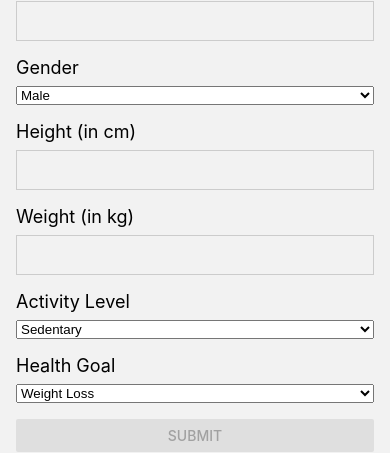
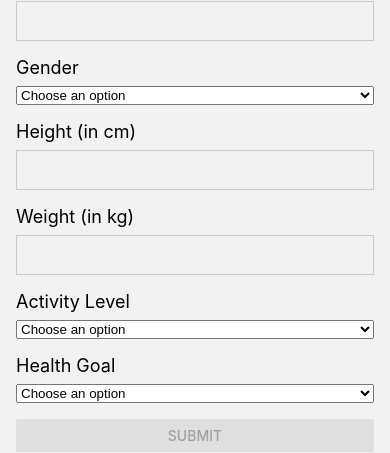
Before and after one commit to phommacm/EatWise, a React Native app: screen / in a window 390 px wide. Shown: the part 153-606 px from the top of the page. Built offline with nearby package versions, Linux system fonts and the light colour scheme.

Commit message:
fix(health-goals): adding a picker item to tell the user to choose an option, fixing form submission issue

```diff
--- a/screens/HealthGoalsScreen.js
+++ b/screens/HealthGoalsScreen.js
@@ -100,7 +100,7 @@ const HealthGoalsScreen = () => {
   return adjustedCaloricIntake.toFixed(0);
 };
 
-  const isFormValid = age.trim() !== '' && gender.trim() !== '' && height.trim() !== '' && weight.trim() !== '' && activityLevel.trim() !== '' && healthGoal.trim() !== '';
+  const isFormValid = age.trim() !== '' && gender.trim() !== '' && gender !== 'choose_option' && height.trim() !== '' && weight.trim() !== '' && activityLevel.trim() !== '' && activityLevel !== 'choose_option' && healthGoal.trim() !== '' && healthGoal !== 'choose_option';
 
   return (
     <View style={styles.container}>
@@ -120,6 +120,7 @@ const HealthGoalsScreen = () => {
           selectedValue={gender}
           onValueChange={handleGenderChange}
         >
+          <Picker.Item label="Choose an option" value="choose_option" />
           <Picker.Item label="Male" value="male" />
           <Picker.Item label="Female" value="female" />
         </Picker>
@@ -146,6 +147,7 @@ const HealthGoalsScreen = () => {
           selectedValue={activityLevel}
           onValueChange={handleActivityLevelChange}
         >
+          <Picker.Item label="Choose an option" value="choose_option" />
           <Picker.Item label="Sedentary" value="sedentary" />
           <Picker.Item label="Lightly active" value="lightly_active" />
           <Picker.Item label="Moderately active" value="moderately_active" />
@@ -159,6 +161,7 @@ const HealthGoalsScreen = () => {
           selectedValue={healthGoal}
           onValueChange={handleHealthGoalChange}
         >
+          <Picker.Item label="Choose an option" value="choose_option" />
           <Picker.Item label="Weight Loss" value="weight_loss" />
           <Picker.Item label="Weight Maintenance" value="weight_maintenance" />
           <Picker.Item label="Weight Gain" value="weight_gain" />
```
